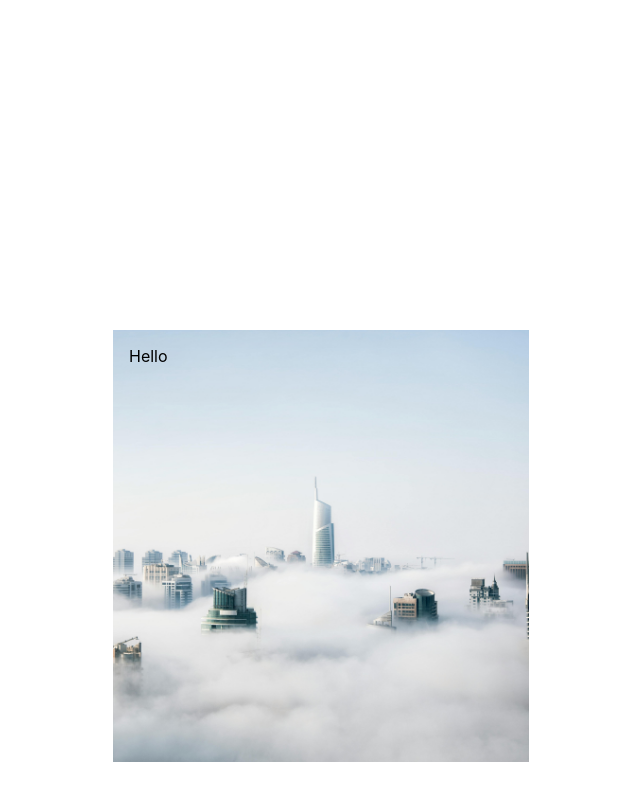
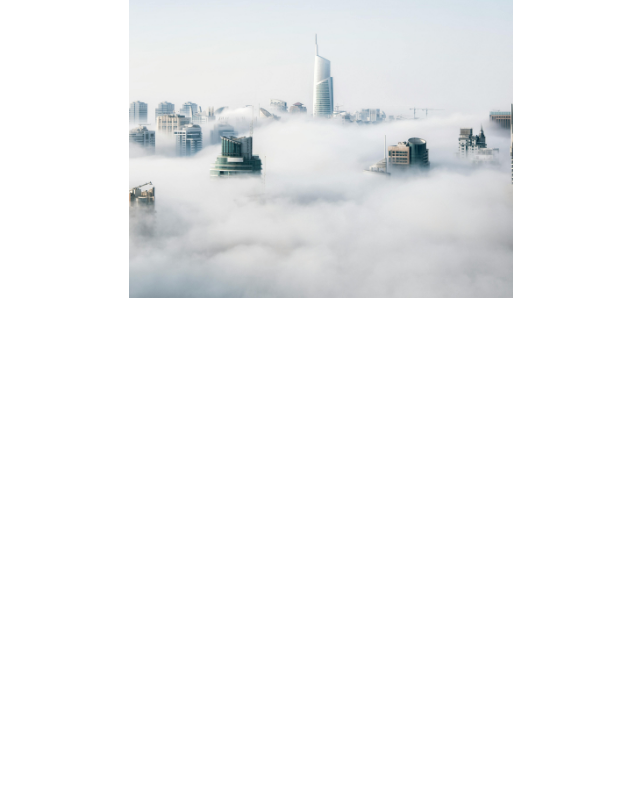
Before and after one commit to Abrar74774/gsapp, a React (Create React App) app: page / in a window 1280 px wide. Shown: the part 502-1302 px from the top of the page, without its empty margins (319-959 px from the left). Built offline with nearby package versions, Linux system fonts and the light colour scheme.

Commit message:
Add more steps

```diff
--- a/src/App.css
+++ b/src/App.css
@@ -9,11 +9,21 @@ header {
   height: 4000px;
 }
 
+.main-container {
+  position: relative;
+}
+
 .container {
+  position: absolute;
+
+  bottom: 0;
+  left: 0;
+  right: 0;
+
+  margin-left: auto;
+  margin-right: auto;
   width: 30vw;
   height: 50vh;
-  padding: 1rem;
-  margin: 2rem auto;
   background-image: url("./../public/3.jpg");
   background-attachment: fixed;
   background-position: center;
--- a/src/App.jsx
+++ b/src/App.jsx
@@ -24,10 +24,11 @@ function App() {
 			// yes, we can add it to an entire timeline!
 			scrollTrigger: {
 				trigger: ".main-container",
-				pin: true, // pin the trigger element while active
+				pin: true, // pin the trigger element while active,
+				anticipatePin: 1,
 				// pinSpacing: false,
 				start: "top bottom", // when the top of the trigger hits the bottom of the viewport
-				end: "+=4000", // end after scrolling 500px beyond the start
+				end: "+=2000", // end after scrolling 500px beyond the start
 				scrub: 0.2, // smooth scrubbing, takes 1 second to "catch up" to the scrollbar
 				// snap: {
 				// 	snapTo: "labels", // snap to the closest label in the timeline
@@ -35,14 +36,27 @@ function App() {
 				// 	delay: 0.2, // wait 0.2 seconds from the last scroll event before doing the snapping
 				// },
 			},
-		}).addLabel("first")
+		})
+		.addLabel("show")
 		.to(".container", {
-			y: '-100%'
+			width: '100vw',
+			height: '100vh',
+			// y: '-50%'
 		})
 		.addLabel("second")
 		.to(".container", {
-			scale: 3.33
+			width: '100vw',
+			height: '100vh',
+			y: '-50%'
 		})
+		// .addLabel("second")
+		// .to(".container", {
+		// 	y: '-150%'
+		// })
+		// .addLabel("third")
+		// .to(".container", {
+		// 	scale: 3.3
+		// })
 		// .addLabel("third" )
 		// .to(".s1", { y: 0})
 		// .addLabel("fourth")
```
